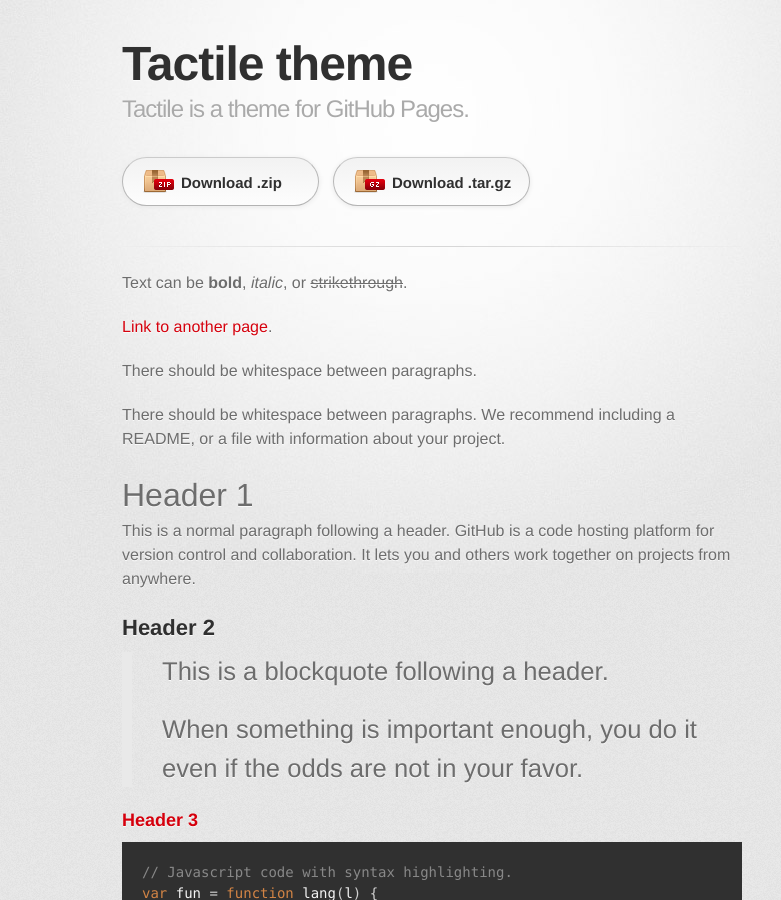
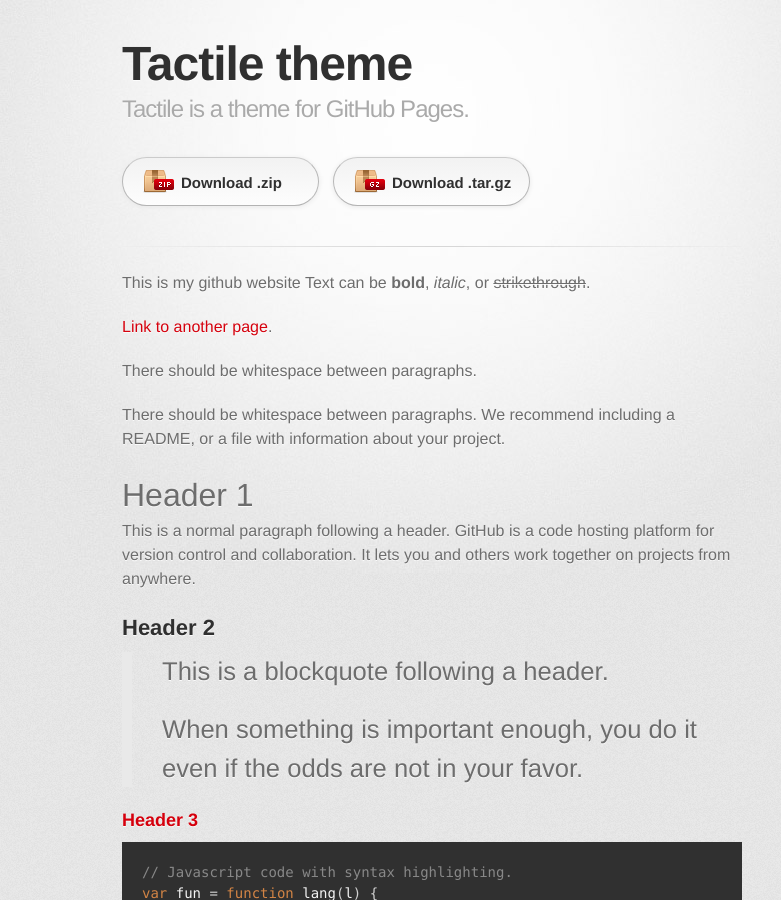
Before and after one commit to davidsonn1/davidsonn1.github.io, a Jekyll site: the page built from index.md, in a window 1280 px wide and 900 px high. Shown: the whole window, without its empty margins (208-989 px from the left). Built offline with Jekyll 4.4.1, drawn with Linux system fonts in a browser that asks for light colours; some web fonts are replaced.

Commit message:
Update index.md

```diff
--- a/index.md
+++ b/index.md
@@ -1,7 +1,7 @@
 ---
 layout: default
 ---
-
+This is my github website
 Text can be **bold**, _italic_, or ~~strikethrough~~.
 
 [Link to another page](./another-page.html).
```
